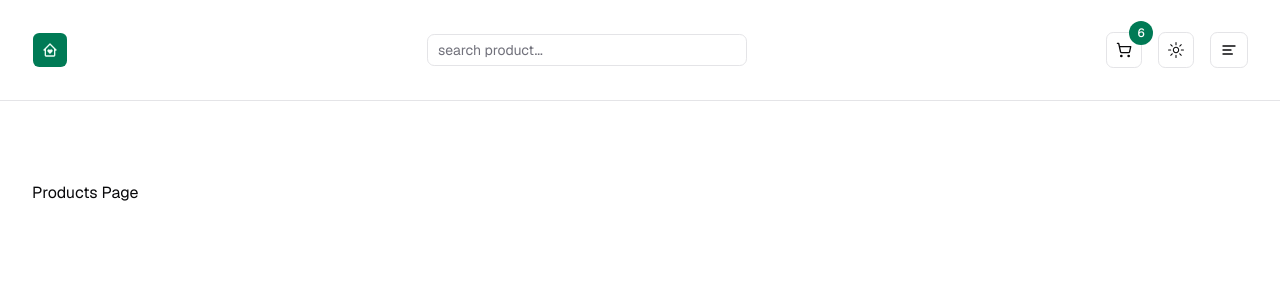
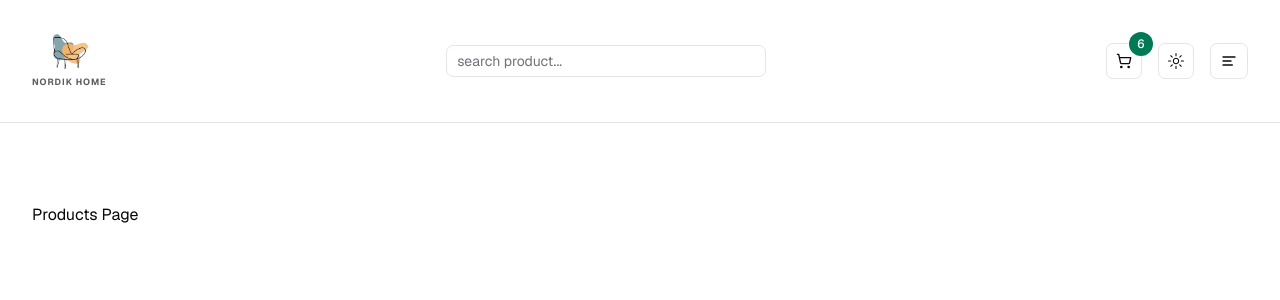
Before and after one commit to lpetrinina/Store, a Next.js app in the folder next-storefront/: page /products in a window 1280 px wide. Shown: the top 300 px of the page. Built offline with nearby package versions, Linux system fonts and the light colour scheme.

Commit message:
Change the Logo

```diff
--- a/next-storefront/components/navbar/Logo.tsx
+++ b/next-storefront/components/navbar/Logo.tsx
@@ -1,20 +1,18 @@
 import Link from "next/link";
-import { Button } from "../ui/button";
-import { BiHomeHeart } from "react-icons/bi";
-import { HiHome } from "react-icons/hi2";
-import { TbHeartCode } from "react-icons/tb";
-import { VscCode } from "react-icons/vsc";
+import Image from "next/image";
+
+import icon from "@/app/icon.png";
 
 function Logo() {
   return (
-    <Button asChild size='icon-lg'>
-      <Link href='/'>
-        <BiHomeHeart />
-        {/* <HiHome /> */}
-        {/* <TbHeartCode /> */}
-        {/* <VscCode /> */}
-      </Link>
-    </Button>
+    <Link href='/' className='flex flex-col items-center gap-1'>
+      <div className='w-8 sm:w-10 aspect-square'>
+        <Image src={icon} alt='logo' className='object-cover' />
+      </div>
+      <span className='text-[8px] sm:text-[9px] uppercase font-bold text-secondary-foreground/70 tracking-widest'>
+        Nordik home
+      </span>
+    </Link>
   );
 }
 
```
Also changed, not shown: next-storefront/app/icon.png (added).
